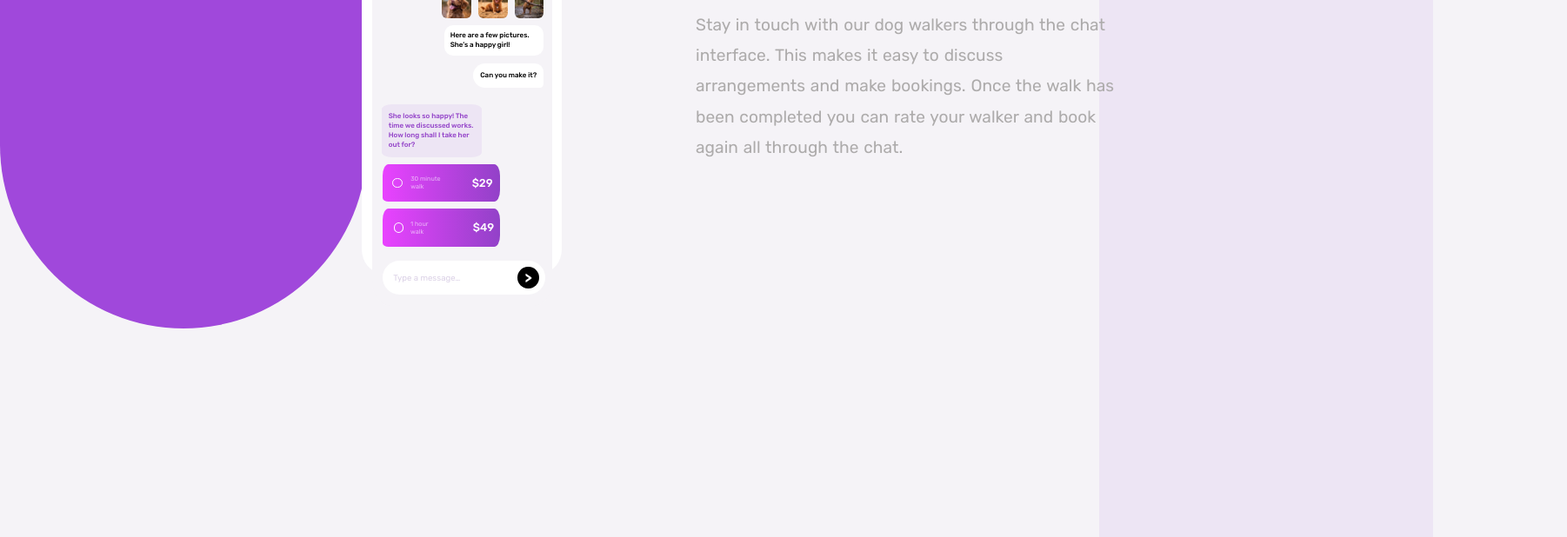
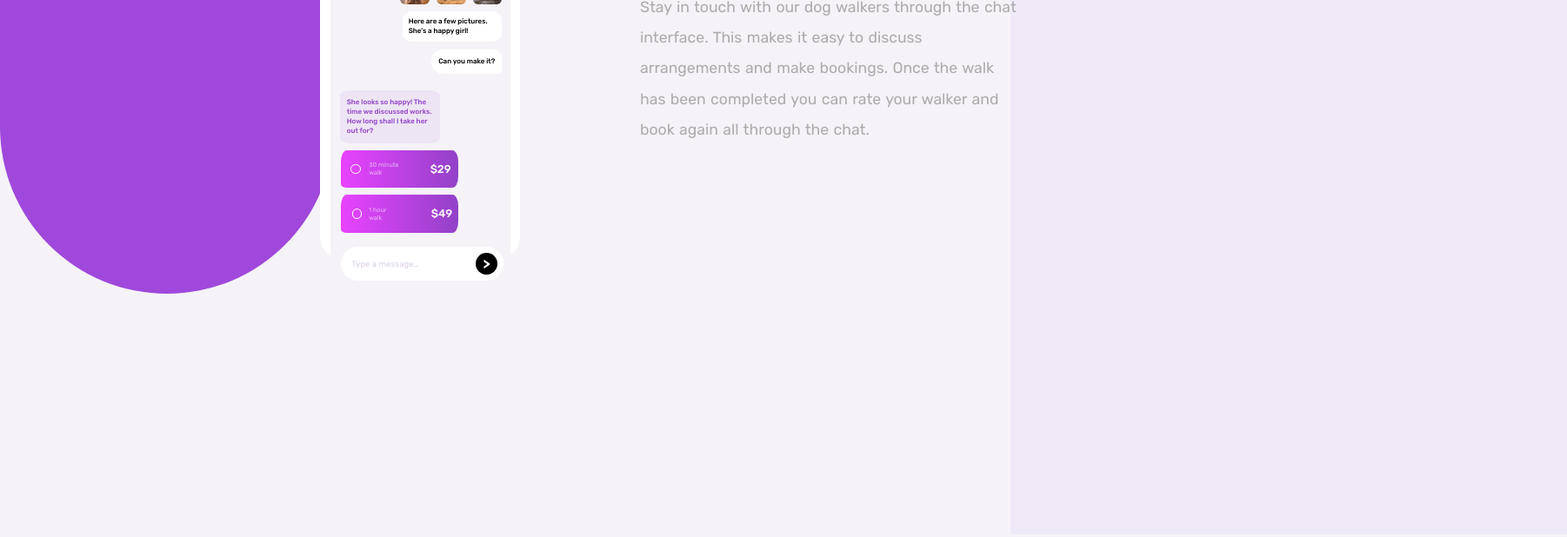
Before and after one commit to daniellamberti/chat-app-css-illustration-master, a plain HTML site: page index.html in a window 1280 px wide. Shown: the part 374-992 px from the top of the page at 87% size, 1802 px wide, since content can reach past the window. Drawn offline with Linux system fonts and the light colour scheme.

Commit message:
index.html and main.css modifications

```diff
--- a/css/main.css
+++ b/css/main.css
@@ -10,11 +10,11 @@ body {
     font-family: 'Rubik', sans-serif;
 }
 
-@media (min-width: 1200psx) {
+/*@media (min-width: 1200psx) {
 body {
     width: 90%;
     }
-}
+}*/
 
 .pink {
     width: 50%;
@@ -26,21 +26,21 @@ body {
 
 @media (min-width: 1200px) {
 .pink {
-    width: 33%;
-    height: 47rem;
-    border-bottom-left-radius: 230px;
-    border-bottom-right-radius: 230px;
+    width: 30%;
+    height: 44.5rem;
+    border-bottom-left-radius: 350px;
+    border-bottom-right-radius: 350px;
     }
 }
 
 @media (min-width: 1200px) {
 .gray {
-    width: 30%;
+    width: 50%;
     height: 55rem;
-    background-color: #ede5f4;
+    background-color: #f0e9f7;
     margin-right: 0px;
-    margin-left: 79rem;
-    margin-top: -38rem;
+    margin-left: 72.6rem;
+    margin-top: -37.2rem;
     border-top-left-radius: 250px;
     border-top-right-radius: 250px;
     z-index: 6;
@@ -58,7 +58,7 @@ h1 {
 @media (min-width: 1200px) {
 h1 {
     text-align: left;
-    font-size: 3rem;
+    font-size: 2.8rem;
     font-weight: 500;
     }
 }
@@ -103,8 +103,8 @@ h4 {
 @media (min-width: 1200px) {
 .mainContainer {
     width: 18%;
-    margin-top: -38rem;
-    margin-left: 26rem;
+    margin-top: -36.5rem;
+    margin-left: 23rem;
     height: 34rem;
     }
 }
@@ -144,7 +144,7 @@ h4 {
 @media (min-width: 1200px) {
 .whiteFrame {
     width: 10%;
-    margin-left: 2.85rem;
+    margin-left: 2.87rem;
     }
 }
 
@@ -424,7 +424,7 @@ h4 {
     position: absolute;
     width: 42%;
     display: inline-block;
-    margin-left: 50rem;
+    margin-left: 46rem;
     margin-top: -30rem;
     z-index: 8;
     }
@@ -444,8 +444,8 @@ h4 {
 
 @media (min-width: 1200px) {
 .textFooter h2 {
-    width: 90%;
-    font-size: 1.2rem;
+    width: 82%;
+    font-size: 1.1rem;
     text-align: left;
     margin-left: 0px;
     line-height: 2.2rem;
```
Also changed, not shown: index.html (indentation only).
